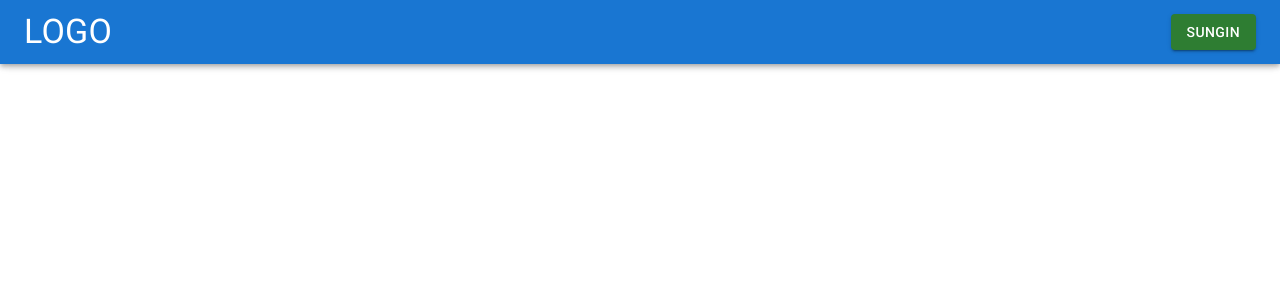
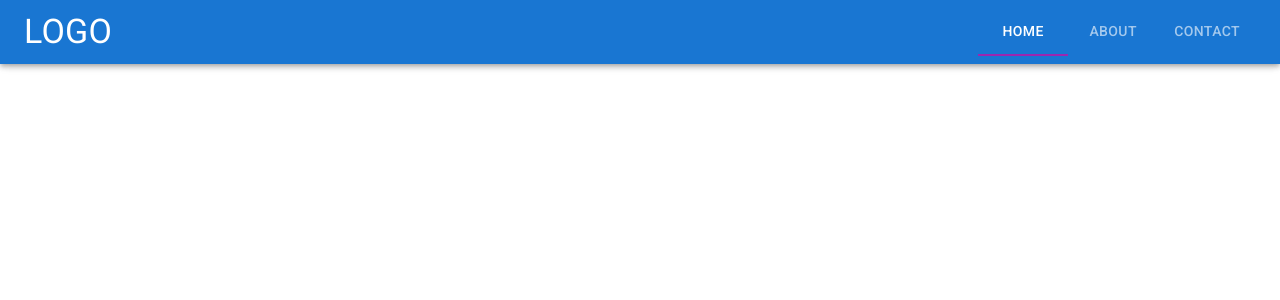
Before and after one commit to sepidehvahedian/mui-tutorails, a React (Create React App) app: page / in a window 1280 px wide. Shown: the top 300 px of the page. Built offline with nearby package versions, Linux system fonts and the light colour scheme.

Commit message:
Tabs Menu

```diff
--- a/src/App.js
+++ b/src/App.js
@@ -5,22 +5,29 @@ import {
   TextField,
   AppBar,
   Toolbar,
+  Tabs,
+  Tab,
 } from "@mui/material";
 import Form from "./Form";
 
 function App() {
+  const [value,setValue]=React.useState(0)
   return (
     <div>
       <AppBar>
         <Toolbar>
           <Type variant="h4">LOGO</Type>
-          <Button
-            variant="contained"
-            color="success"
+          <Tabs
             sx={{ marginLeft: "auto" }}
+            value={value}
+            onChange={(e,val)=>setValue(val)}
+            textColor="inherit"
+            indicatorColor="secondary"
           >
-            Sungin
-          </Button>
+            <Tab label="Home" />
+            <Tab label="About" />
+            <Tab label="Contact" />
+          </Tabs>
         </Toolbar>
       </AppBar>
       {/* <Form/> */}
```
